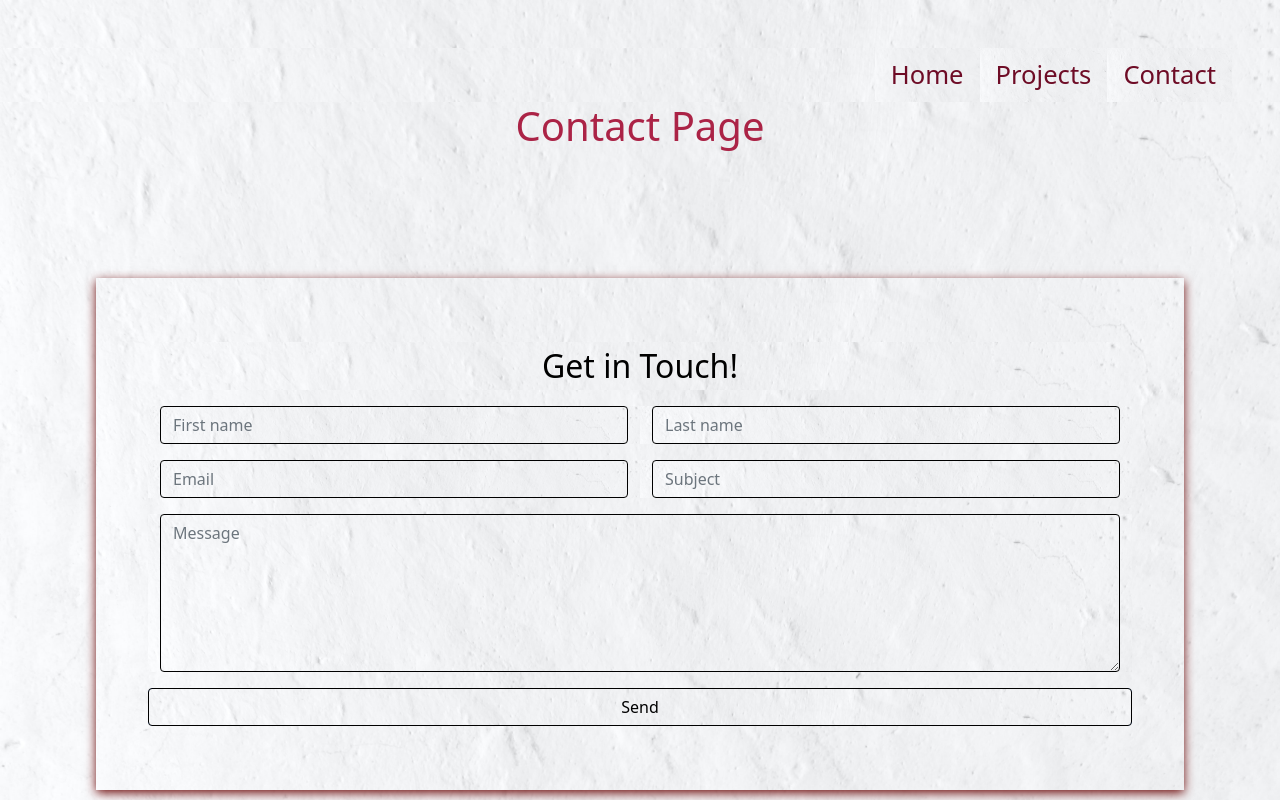
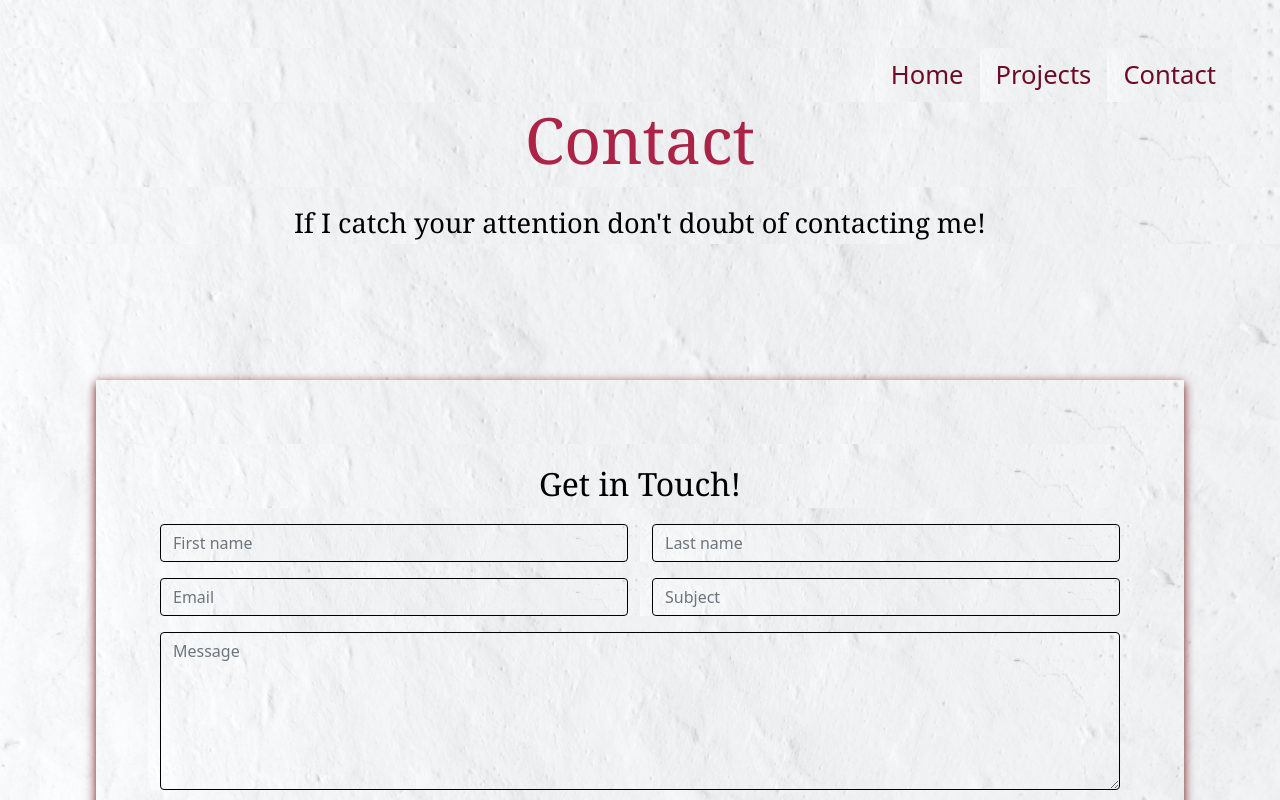
Before and after one commit to PurAlex/React-Portfolio, a React (Create React App) app in the folder my-portfolio/: page /contact in a window 1280 px wide. Shown: the top 800 px of the page. Built offline with nearby package versions, Linux system fonts and the light colour scheme.

Commit message:
text added to contact page and minor changes made

```diff
--- a/my-portfolio/src/components/ContactPage/Contact.js
+++ b/my-portfolio/src/components/ContactPage/Contact.js
@@ -6,7 +6,8 @@ import cv from '../../assets/CV(Nicky).pdf';
 function Contact() {
   return (
     <div>
-      <h1>Contact Page</h1>
+      <h1 className='contact-title'>Contact</h1>
+      <p>If I catch your attention don't doubt of contacting me!</p>
       <container className="contact-container">
         <form
           action="https://getform.io/f/04feb2e1-24e2-4e73-98b3-837225c11041"
--- a/my-portfolio/src/components/ContactPage/contact.css
+++ b/my-portfolio/src/components/ContactPage/contact.css
@@ -1,10 +1,18 @@
-.contact-p{
-    color: black;
-    font-size: 2rem;
+.contact-container{
+    margin: 50px;
 }
 
-.contact-container{
-    margin: 50px;
+.contact-title{
+    font-size: 4rem;
+    font-family:Georgia, 'Times New Roman', Times, serif;
+}
+
+p{
+    color: black;
+    text-align: center;
+    padding-top: 1rem;
+    font-size: 1.7rem;
+    font-family:Georgia, 'Times New Roman', Times, serif;
 }
 
 /* Form style */
@@ -14,6 +22,10 @@ form{
     margin: 6rem;
 }
 
+.contact-p{
+    color: black;
+    font-size: 2rem;
+}
 
 .form-control{
     border: 1px solid black !important;
--- a/my-portfolio/src/components/css/style.css
+++ b/my-portfolio/src/components/css/style.css
@@ -11,12 +11,5 @@ h1{
     text-align: center;
     margin-top: 2rem;
     color: #AB2346;
-    font-size: 4rem;
-
+    font-size: 4.5rem;
 }
-
-p{
-    color: white;
-    text-align: center;
-    font-size: 1.4em;
-}
```
